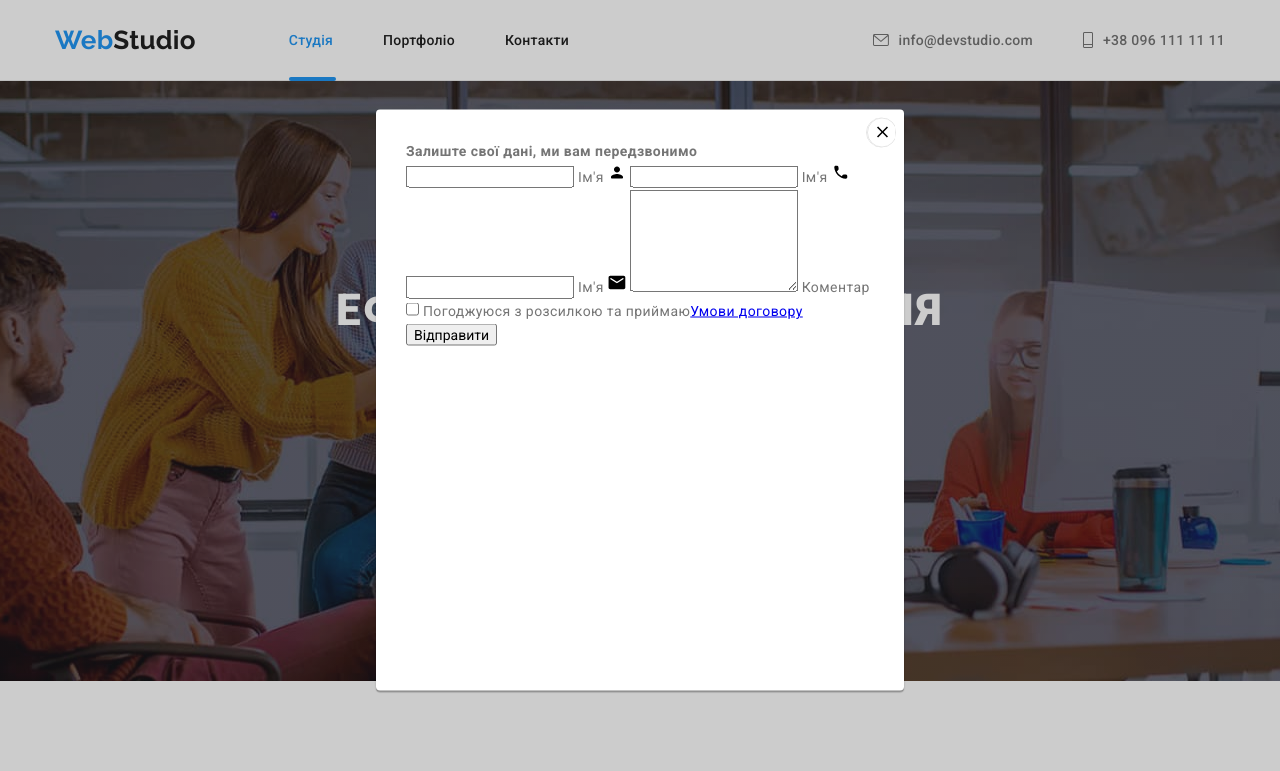
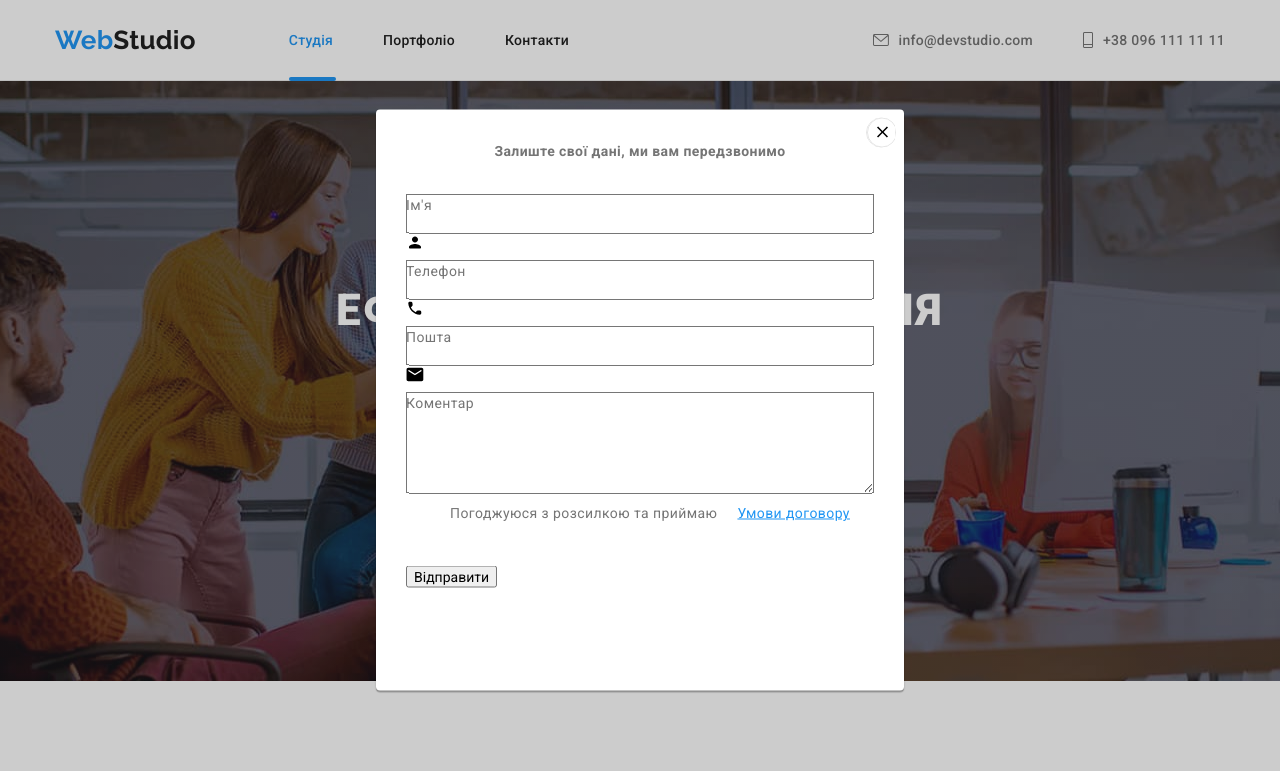
Before and after one commit to iigresv/goit-markup-hw-06, a plain HTML site: page index.html in a window 1280 px wide. Both pictures are taken after a click on the button "Замовити послугу". Shown: the top 771 px of the page. Drawn offline with nearby package versions, Linux system fonts and the light colour scheme.

Commit message:
stopped on 1.06 (les2.2)

```diff
--- a/css/styles.css
+++ b/css/styles.css
@@ -690,7 +690,63 @@ transform: scale(0.1);
     cursor: pointer;
 }
 
+/* modal form */
 
+.modal-title {
+    width: 100%;
+
+    font-weight: bold;
+    text-align: center;
+    margin-bottom: 30px;
+}
+
+.form-checkbox {
+    appearance: none;
+}
+
+/* ??? */
+.form-group {
+    display: block;
+    width: 100%;
+}
+
+
+.form-agreement-link {
+    text-decoration: underline;
+    color: var(--accent-color);
+}
+
+.form-agreement {
+    display: flex;
+    align-items: center;
+    justify-content: center;
+    gap: 20px;
+    margin-bottom: 40px;
+
+}
+
+.form-field {
+    display: block;
+    position: relative;
+
+}
+
+.form-label {
+    position: absolute;
+    top: 0;
+    left: 0;
+}
+
+.form-input {
+    width: 100%;
+    width: 100%;
+        height: 40px;
+        gap: 28px;
+}
+
+.form-message {
+    width: 100%;
+}
 
 
 /* ============================== */
--- a/index.html
+++ b/index.html
@@ -390,7 +390,7 @@
                 </svg>
             </button>
 
-            <b class="modal-title">Залиште свої дані, ми вам передзвонимо</b>
+            <p class="modal-title">Залиште свої дані, ми вам передзвонимо</p>
             <form class="modal-form">
                 <div class="form-group">
                     <label class="form-field">
@@ -402,14 +402,14 @@
                     </label>
                     <label class="form-field">
                         <input class="form-input" type="text">
-                        <span class="form-label">Ім'я</span>
+                        <span class="form-label">Телефон</span>
                         <svg class="form-icon" width="18" height="18">
                             <use href="./images/icons.svg#icon-phone-f"></use>
                         </svg>
                     </label>
                     <label class="form-field">
                         <input class="form-input" type="text">
-                        <span class="form-label">Ім'я</span>
+                        <span class="form-label">Пошта</span>
                         <svg class="form-icon" width="18" height="18">
                             <use href="./images/icons.svg#icon-Vector-f"></use>
                         </svg>
@@ -417,16 +417,16 @@
 
                     <label class="form-field">
                         <textarea class="form-message" name="" rows="6"></textarea>
-                        <span>Коментар</span>
+                        <span class="form-label">Коментар</span>
                     </label>
                 </div>
 
-                <label>
-                    <input type="checkbox">
-                    <span>Погоджуюся з розсилкою та приймаю</span><a href="#">Умови договору</a>
+                <label class="form-agreement">
+                    <input class="form-checkbox" type="checkbox" name="agreement-checkbox">
+                    <span class="form-agreement-text">Погоджуюся з розсилкою та приймаю</span><a class="link form-agreement-link" href="#">Умови договору</a>
                 </label>
 
-                <button type="submit" class="form-btn">Відправити</button>
+                <button type="submit" class="form-btn btn">Відправити</button>
             </form>
         </div>
 
```
